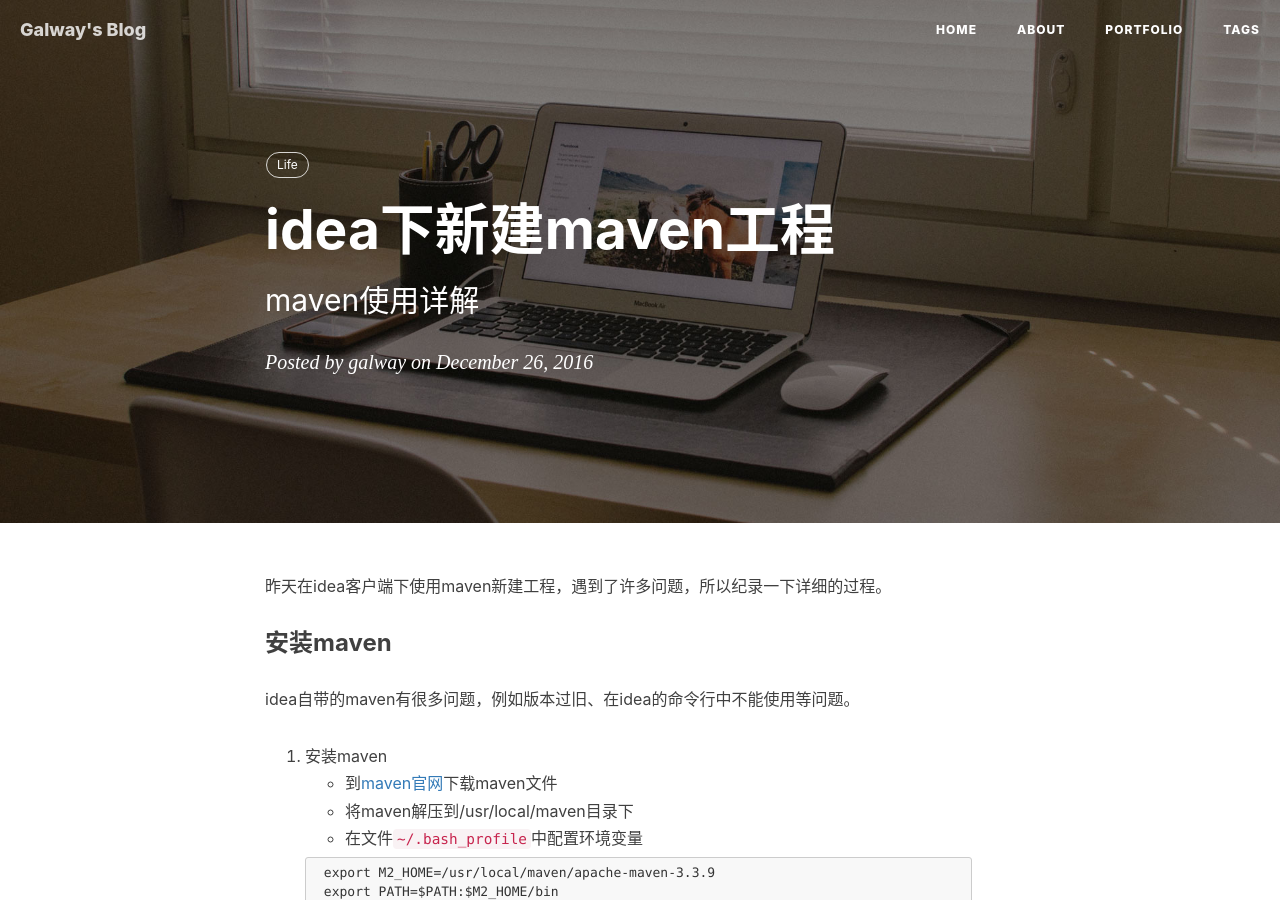
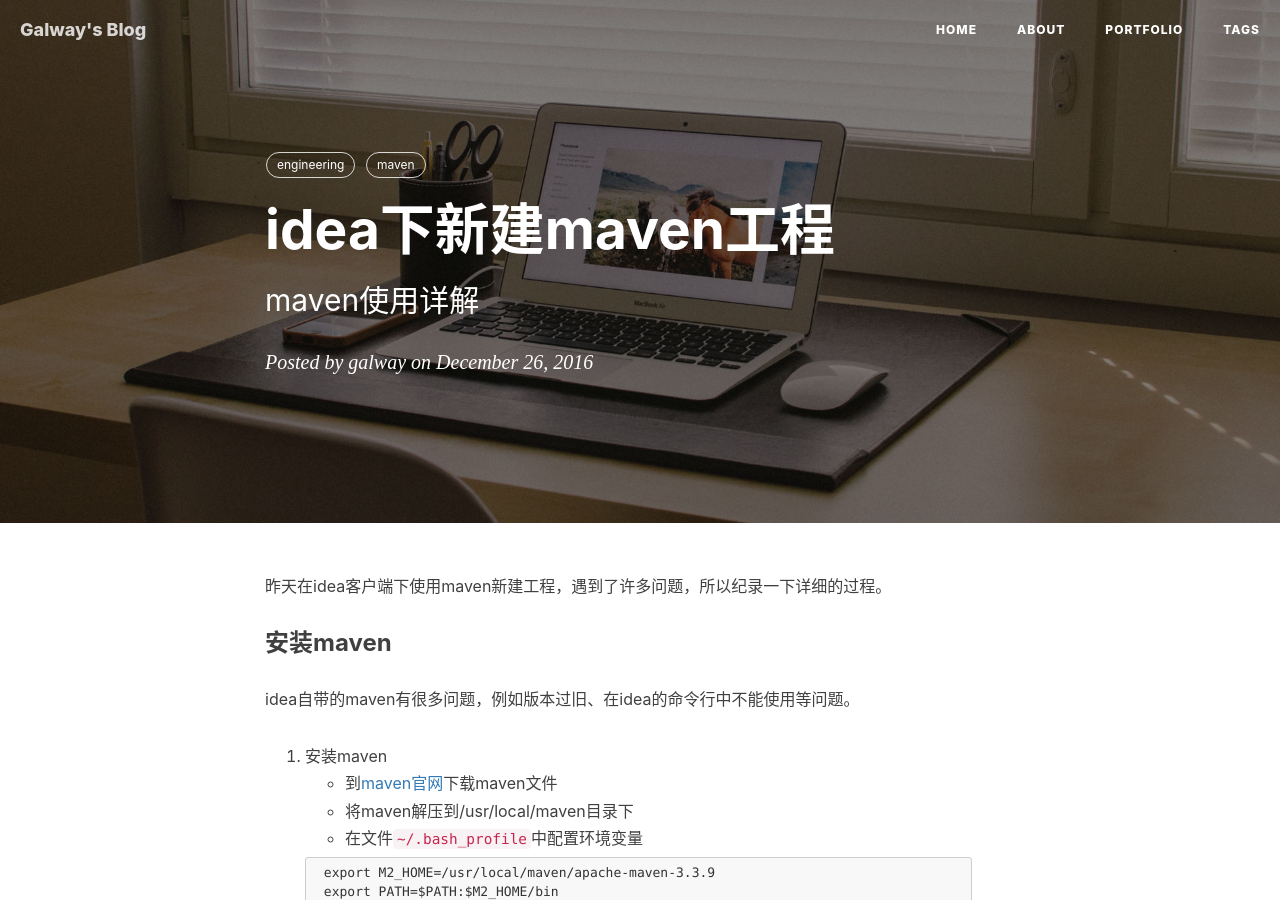
Before and after one commit to gaoweibupt/gaoweibupt.github.io, a Jekyll site: the page built from _posts/2016-12-26-maven-idea.markdown, in a window 1280 px wide and 900 px high. Built offline with Jekyll 4.4.1, drawn with Linux system fonts in a browser that asks for light colours; nearby versions of some CDN libraries; our own code applies the rules of GitHub Pages for plain Markdown files; comment, search, counter and statistics services are not loaded.

Commit message:
修改文章

```diff
--- a/_posts/2016-12-26-maven-idea.markdown
+++ b/_posts/2016-12-26-maven-idea.markdown
@@ -6,7 +6,8 @@ date:       2016-12-26 12:00:00
 author:     "galway"
 header-img: "img/home-bg-o.jpg"
 tags:
-    - Life
+    - engineering
+    - maven
 ---
 
 昨天在idea客户端下使用maven新建工程，遇到了许多问题，所以纪录一下详细的过程。
```
